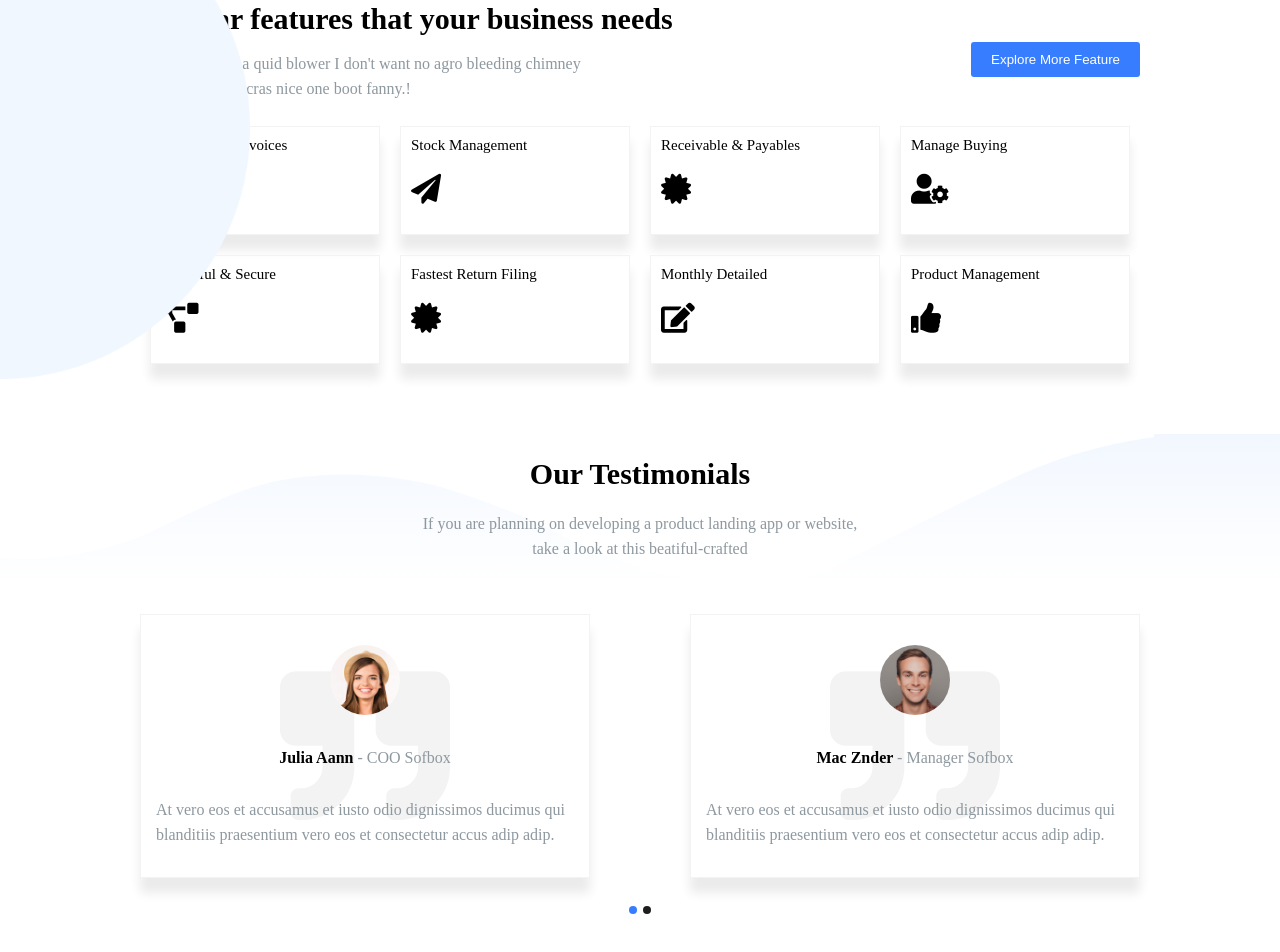
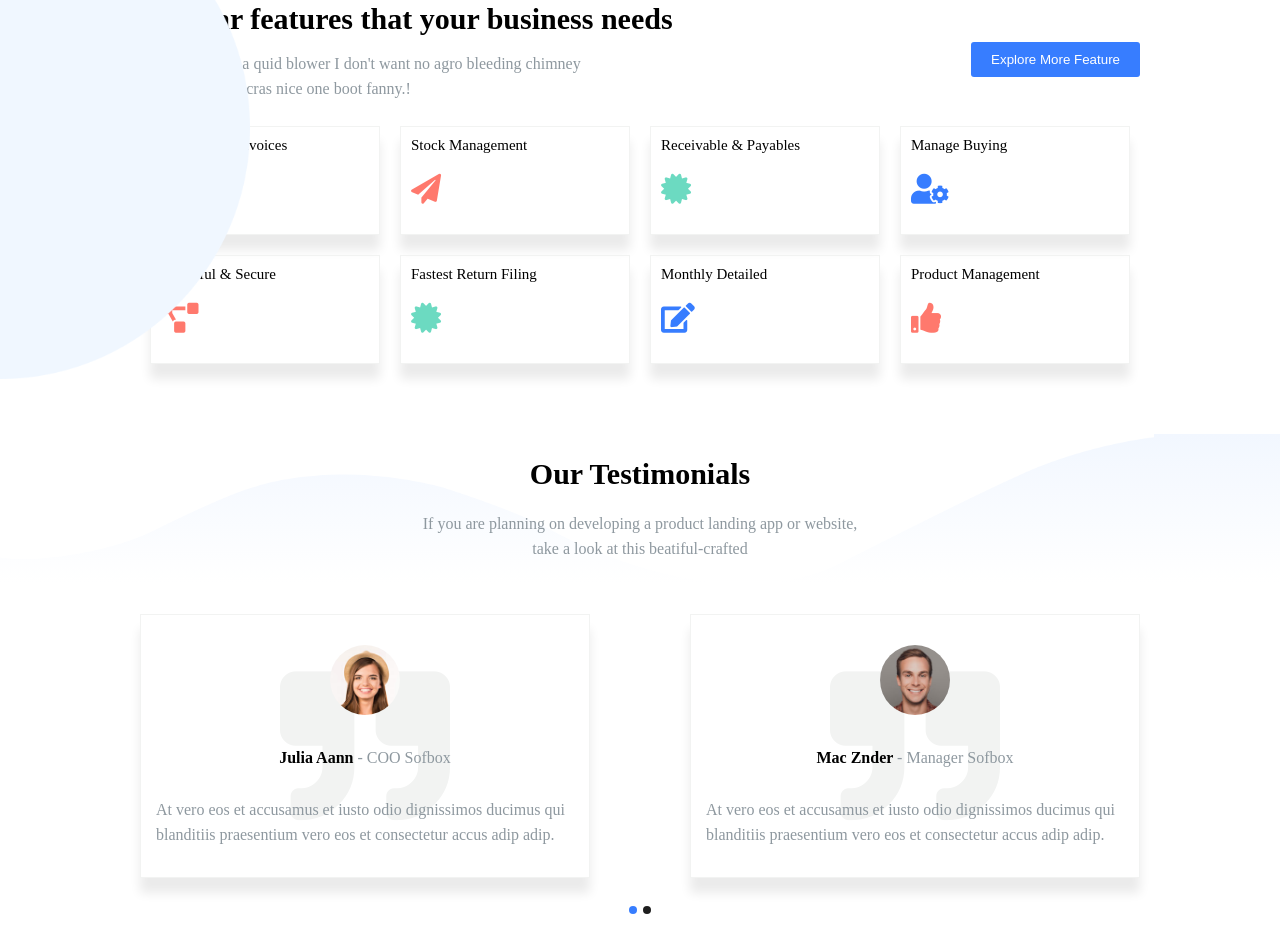
Before and after one commit to ABoni14/proj-html-vuejs, a Vue app: page / in a window 1280 px wide. Shown: the part 1401-2353 px from the top of the page. Built offline with nearby package versions, Linux system fonts and the light colour scheme; a small style sheet from the web is missing.

Commit message:
add hover effect, fix icon popular features section

```diff
--- a/src/components/ContactTeam.vue
+++ b/src/components/ContactTeam.vue
@@ -168,6 +168,7 @@ section{
         right: 8px;
         bottom: 20px;
         border: 1px solid $shadow-color;
+        cursor: pointer;
         i{
           display: block;
           padding: 7px;
@@ -197,7 +198,7 @@ section{
         height: 40px;
         border: 2px solid white;
         overflow: hidden;
-
+        cursor: pointer;
         img{
           width: 100%;
           height: 100%;
--- a/src/components/Footer.vue
+++ b/src/components/Footer.vue
@@ -82,6 +82,10 @@ footer{
         a{
           color: $secondary-text-color;
           text-decoration: none;
+          transition: all 0.5s;
+          &:hover{
+            color: $primary-color;
+          }
         }
       }
     }
--- a/src/components/LatestPosts.vue
+++ b/src/components/LatestPosts.vue
@@ -63,6 +63,11 @@ section{
     .card{
       width: calc(100% / 3 - 20px);
       border: 1px solid $border-color;
+      transition: all 0.5s;
+      cursor: pointer;
+      &:hover{
+        transform: scale(1.1);
+      }
       .top-card{
         padding: 5px;
         position: relative;
--- a/src/components/PopularFeatures.vue
+++ b/src/components/PopularFeatures.vue
@@ -18,8 +18,7 @@
         class="card">
           <h3>{{feature.text}}</h3>
           <i
-          class="fas" :class="feature.img"
-          v-if="{blue : (feature.color === 'blue')}"></i>
+          class="fas" :class="[feature.img, {blue : feature.color === 'blue'}, {orange : feature.color === 'orange'}, {green : feature.color === 'green'}]"></i>
         </div>
       </div>
     </section>
@@ -74,6 +73,12 @@ export default {
         padding: 10px;
         border: 1px solid $border-color;
         box-shadow: 0px 15px 10px $shadow-color;
+        transition: all 0.2s;
+        cursor: pointer;
+        &:hover, &:hover i{
+          background-color: #6cdac1;
+          color: white;
+        }
         h3{
           font-size: 15px;
           font-weight: 500;
@@ -99,8 +104,6 @@ export default {
     position: absolute;
     top: -125px;
     left: -250px;
-    width: 100%;
-    height: 100%;
     img{
       width: 500px;
     }
```
